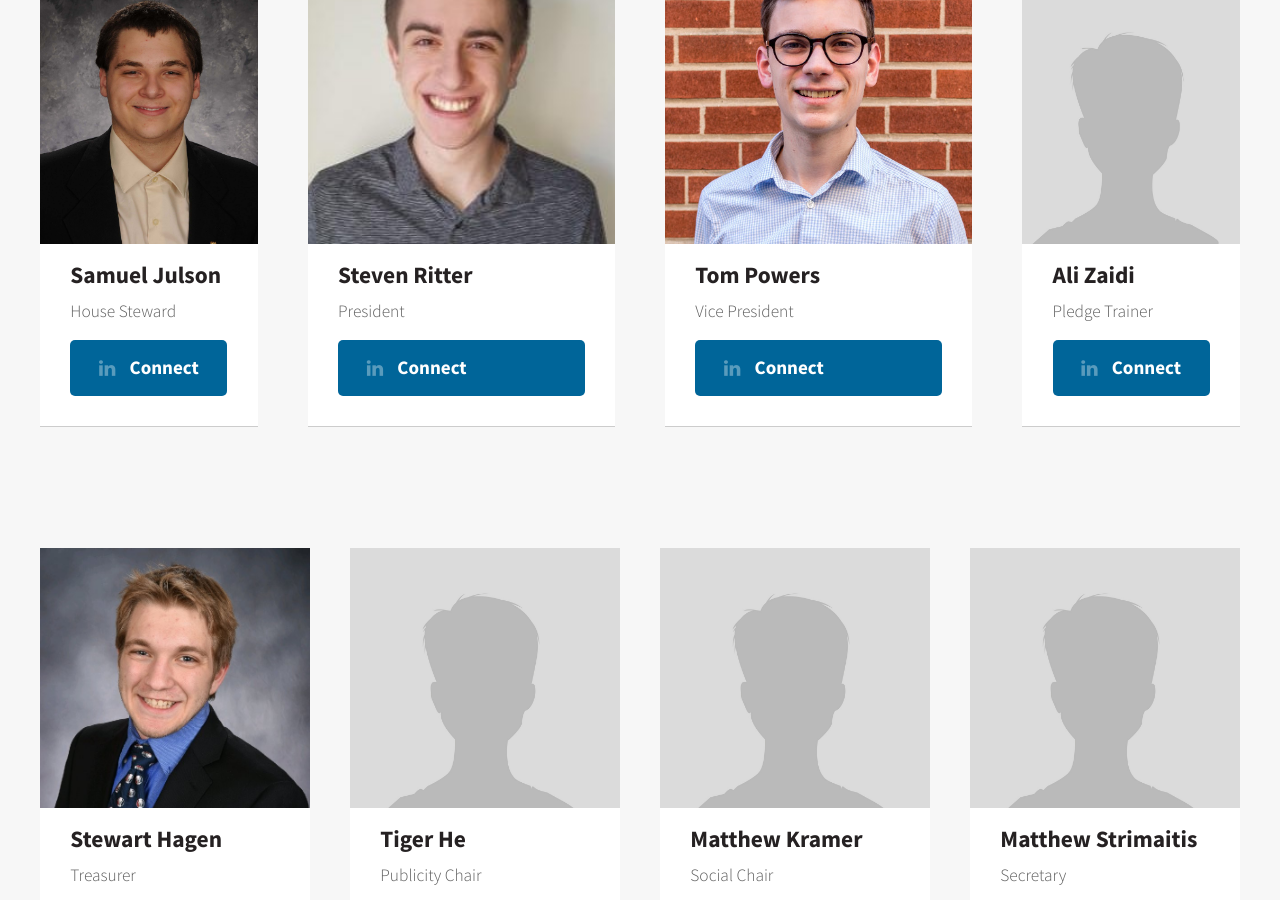
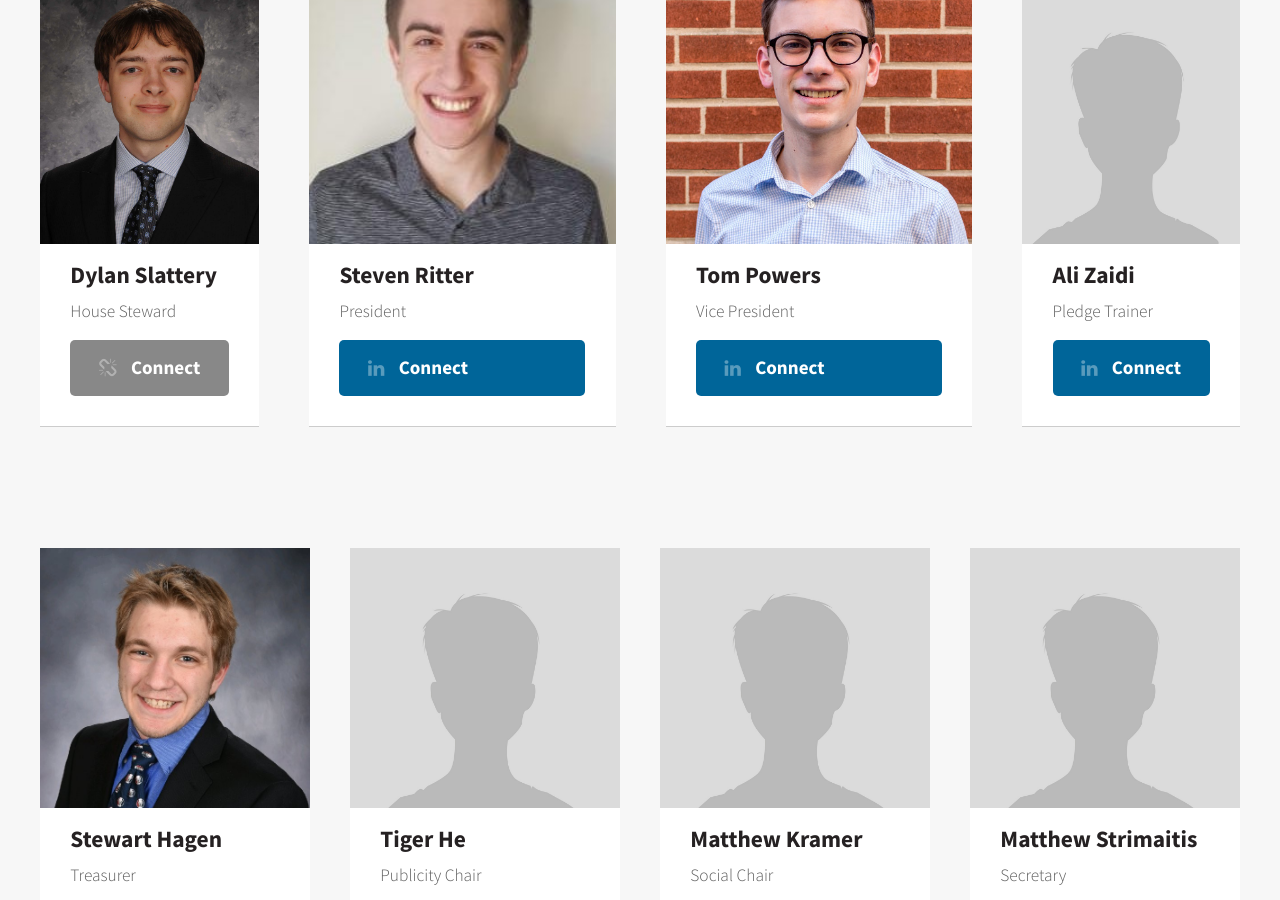
Before and after one commit to KappaEtaKappa/KappaEtaKappa.github.io, a Jekyll site: the page built from index.html, in a window 1280 px wide and 900 px high, scrolled down 3083 px. Built offline with Jekyll 4.4.1, drawn with Linux system fonts in a browser that asks for light colours.

Commit message:
Set House Steward Correctly

```diff
--- a/index.html
+++ b/index.html
@@ -7,7 +7,7 @@
 Secretary: Matthew Strimaitis
 Publicity_Chair: Tiger He
 Pledge_Trainer: Ali Zaidi
-House_Steward: Samuel Julson
+House_Steward: Dylan Slattery
 Social_Chair: Matthew Kramer
 ---
 {% include header.html banner=true %}
```
